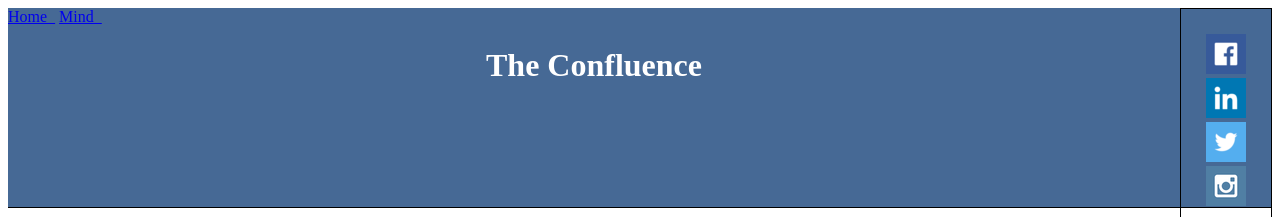
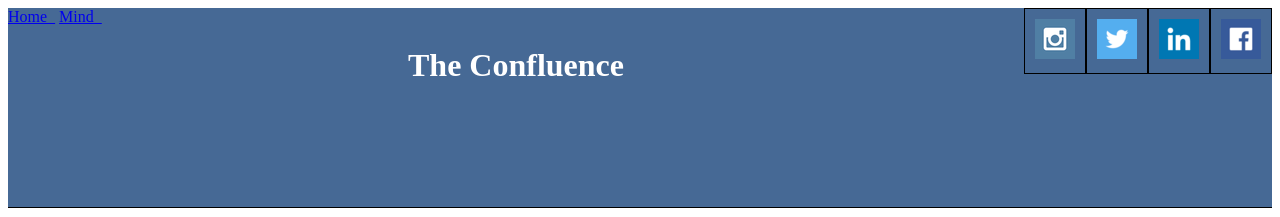
Before and after one commit to muleyrohit/muleyrohit.github.io, a plain HTML site: page index.html in a window 1280 px wide. Shown: the top 217 px of the page. Drawn offline with Linux system fonts and the light colour scheme; grey boxes are pictures that could not be loaded.

Commit message:
Main11.1

```diff
--- a/index.html
+++ b/index.html
@@ -18,22 +18,28 @@
 
   <header>
 
-    <nav class="Social_Media_Icons">
-      <div>
+    <nav>
+
+      <div class="Social_Media_Icons">
         <a href="https://www.facebook.com/rohitmuley21" target="_blank"><img src="./fb_latest.png"></a>
       </div>
-      <div>
+
+      <div class="Social_Media_Icons">
         <a href="https://www.linkedin.com/in/rohitjmuley/" target="_blank"><img src="./li_latest.png"></a>
       </div>
-      <div>
+
+      <div class="Social_Media_Icons">
         <a href="https://www.twitter.com/rjmuley" target="_blank"><img src="./tw_latest.png"></a>
       </div>
-      <div>
+
+      <div class="Social_Media_Icons">
         <a href="https://www.instagram.com/rohitjmuley" target="_blank"><img src="./ig_latest.png"></a>
       </div>
+
     </nav>
 
     <!-- Navigation For project pages experiment-->
+
 
     <nav>
       <a href="https://blitzrohit.github.io/">Home&nbsp&nbsp</a>
--- a/style.css
+++ b/style.css
@@ -59,7 +59,7 @@ p {
          display: inline;
 
          border: 1px solid black;
-         padding: 25px;
+         padding: 10px;
          margin: 0;
 
         }
```
Also changed, not shown: 2 other files.
